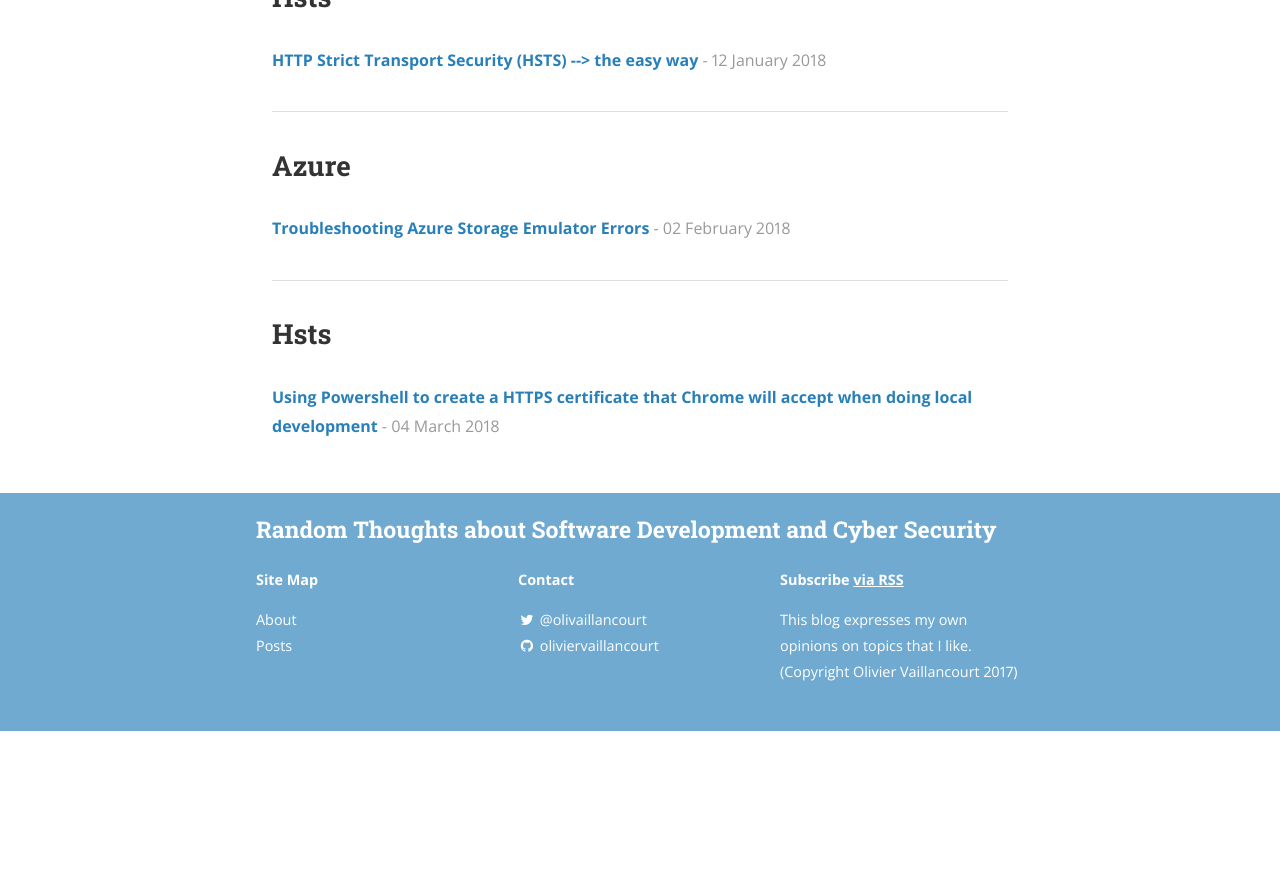
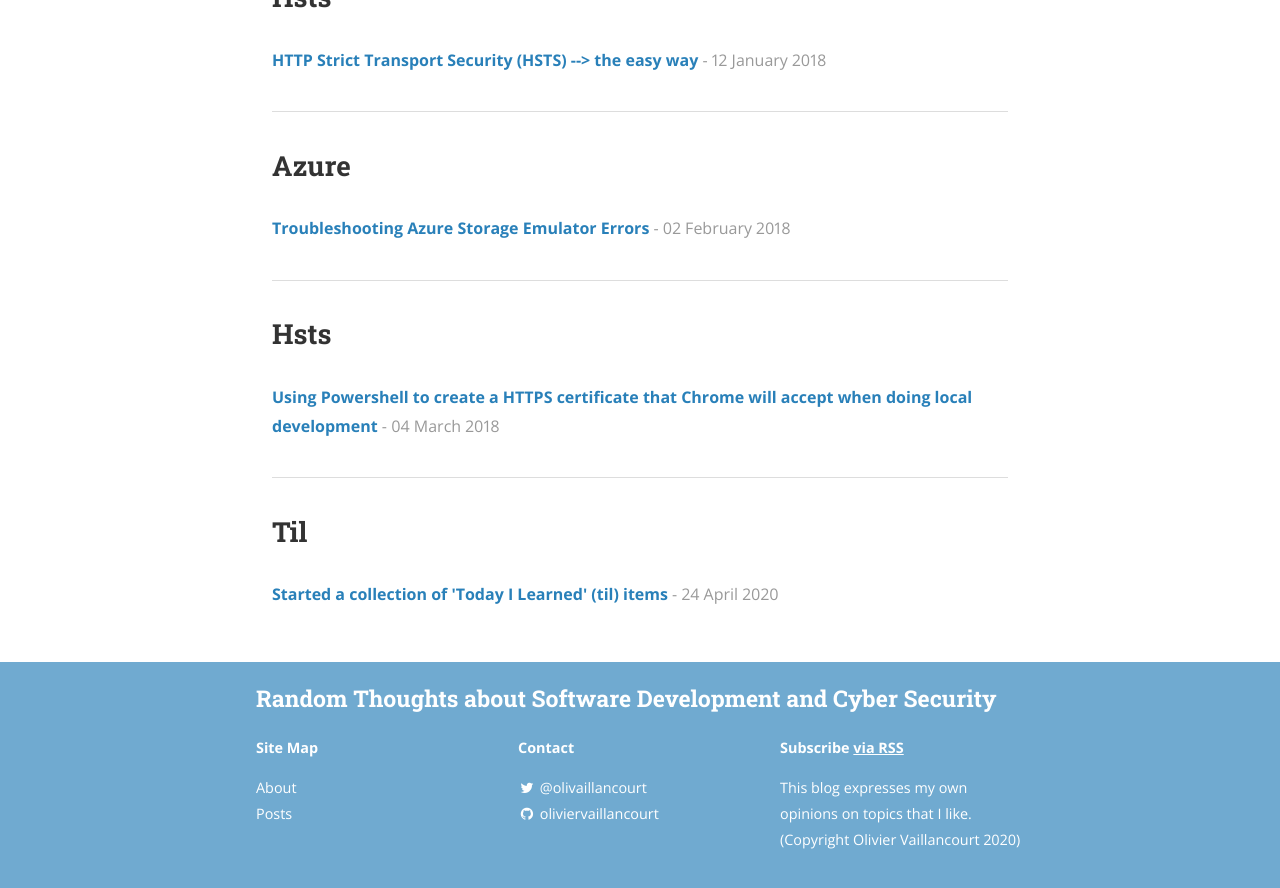
Before and after one commit to oliviervaillancourt/blog, a Jekyll site: the page built from posts.html, in a window 1280 px wide and 900 px high, scrolled down 710 px. Shown: the top 888 px of the window. Built offline with Jekyll 4.4.1, drawn with Linux system fonts in a browser that asks for light colours; nearby versions of some CDN libraries; before the commit the page ends 1441 px from its top, so only the background shows below that.

```diff
--- a/_config.yml
+++ b/_config.yml
@@ -14,7 +14,7 @@ subtitle: "by Olivier Vaillancourt"
 email: ''
 name: Olivier Vaillancourt
 description: >
-  This blog expresses my own opinions on topics that I like. (Copyright Olivier Vaillancourt 2017)
+  This blog expresses my own opinions on topics that I like. (Copyright Olivier Vaillancourt 2020)
 # Base URL of site (i.e. /blog). It should always start with a slash,
 # and never end with a slash. Set it to a blank value if hosting at the
 # root of your server.
--- a/_includes/header.html
+++ b/_includes/header.html
@@ -17,6 +17,9 @@
           <li class="nav-link"><a href="{{ page.url | prepend: site.baseurl }}">{{ page.title }}</a>
           {% endif %}
         {% endfor %}
+        <li class="nav-link">
+          <a href="https://github.com/oliviervaillancourt/til/blob/master/README.md">TIL</a>
+        </li>
       </ul>
     </nav>
   </div>
```
Also changed, not shown: _posts/2020-04-24-til.md (added, +13 -0 lines), README.md, img/posts/til/evening-landscape-13530956185Aw.jpg (added).
